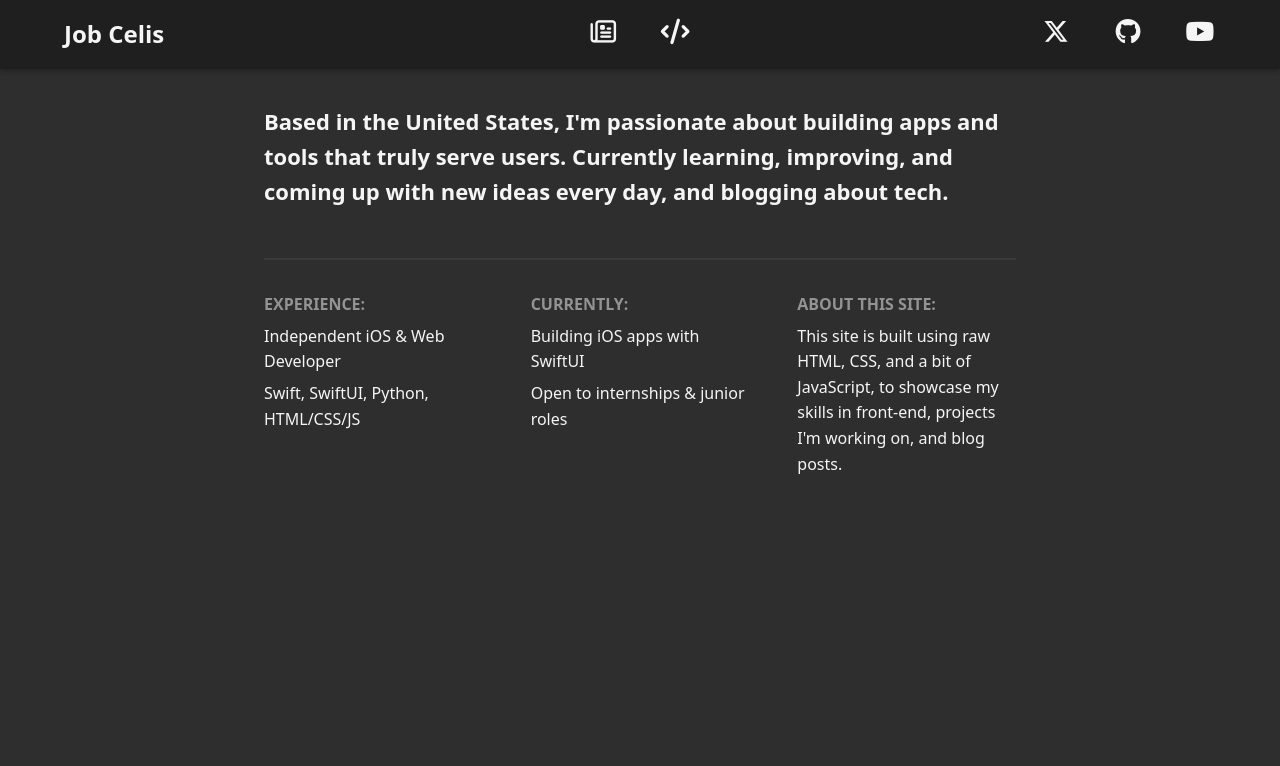
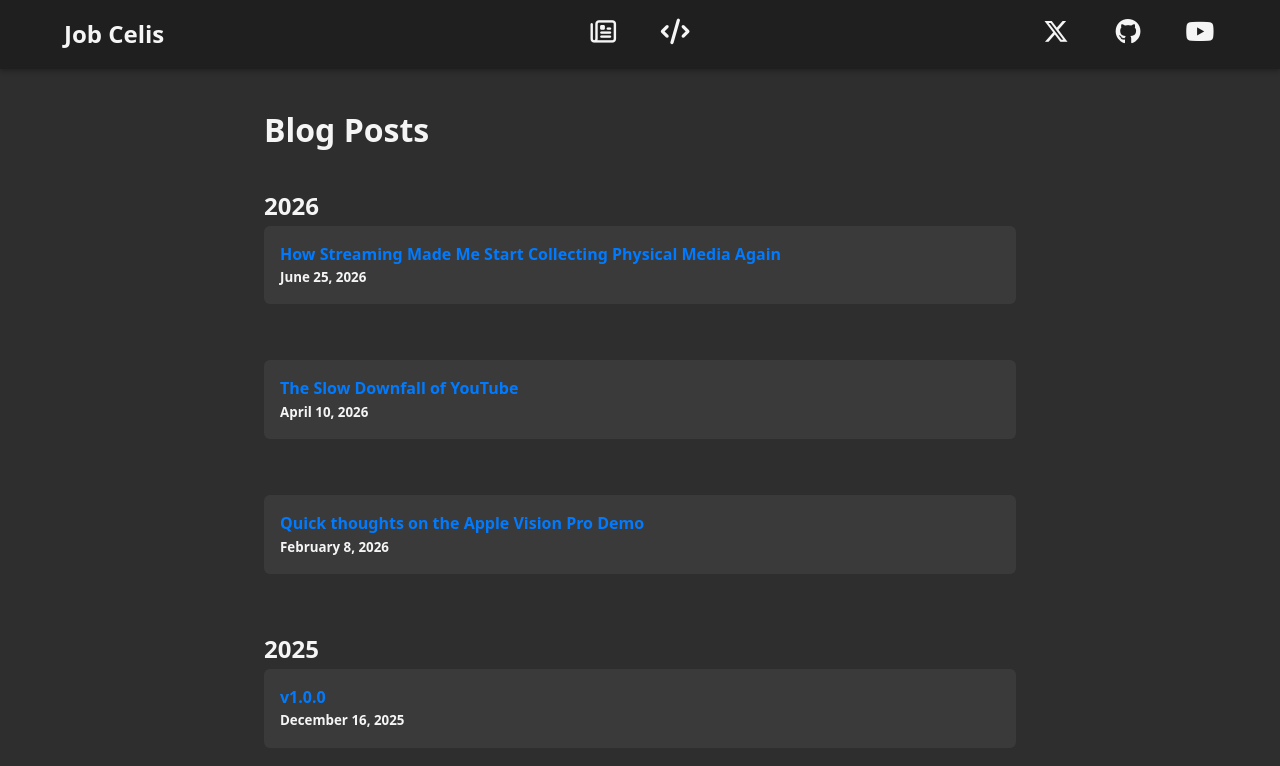
Before and after one commit to jobcelis/jobcelis.github.io, a Jekyll site: the page built from index.html, in a window 1280 px wide and 900 px high. Shown: the top 766 px of the window. Built offline with Jekyll 4.4.1, drawn with Linux system fonts in a browser that asks for light colours.

Commit message:
Replaced the old homepage intro with the blog post list and updated the nav links

```diff
--- a/_layouts/post.html
+++ b/_layouts/post.html
@@ -20,7 +20,7 @@
         </button>
 
         <div class="page-links">
-          <a href="/blog/" aria-label="Blog"><i class="fa-regular fa-newspaper header-icon"></i></a>
+          <a href="/index/" aria-label="Blog"><i class="fa-regular fa-newspaper header-icon"></i></a>
           <a href="/projects/" aria-label="Projects"><i class="fa-solid fa-code header-icon"></i></a>
         </div>
 
--- a/index.html
+++ b/index.html
@@ -1,92 +1,24 @@
-<!DOCTYPE html>
-<html lang="en">
-  <head>
-    <meta charset="UTF-8">
-    <meta name="viewport" content="width=device-width, initial-scale=1.0">
-    <meta name="theme-color" content="#1f1f1f">
-    <title>Job Celis</title>
-    <link rel="stylesheet" href="/main.css">
-    <link rel="icon" type="image/jpeg" href="/images/Website_Favicon.jpg">
-    <link rel="stylesheet" href="/fontawesome/css/all.min.css">
-  </head>
+---
+layout: blog
+title: Job Celis
+---
 
-  <body>
-    <header class="header">
-      <nav class="navbar">
-        <a href="/" class="logo">Job Celis</a>
-
-        <button class="burger" aria-label="Toggle menu" aria-expanded="false" aria-controls="mobile-menu">
-          <span class="burger-lines"></span>
-        </button>
-
-        <div class="page-links">
-          <a href="/blog/" aria-label="Blog"><i class="fa-regular fa-newspaper header-icon"></i></a>
-          <a href="/projects/" aria-label="Projects"><i class="fa-solid fa-code header-icon"></i></a>
-        </div>
-
-        <div class="social-links">
-          <a href="https://x.com/realjobcelis" target="_blank" rel="noopener" aria-label="X">
-            <i class="fa-brands fa-x-twitter header-icon"></i>
-          </a>
-          <a href="https://github.com/jobcelis" target="_blank" rel="noopener" aria-label="GitHub">
-            <i class="fa-brands fa-github header-icon"></i>
-          </a>
-          <a href="https://youtube.com" target="_blank" rel="noopener" aria-label="YouTube">
-            <i class="fa-brands fa-youtube header-icon"></i>
-          </a>
-        </div>
-
-        <div id="mobile-menu" class="mobile-menu" aria-hidden="true">
-          <a href="/blog/">Blog</a>
-          <a href="/projects/">Projects</a>
-
-          <div class="mobile-social">
-            <a href="https://x.com/realjobcelis" target="_blank" rel="noopener" aria-label="X">
-              <i class="fa-brands fa-x-twitter header-icon"></i>
-            </a>
-            <a href="https://github.com/jobcelis" target="_blank" rel="noopener" aria-label="GitHub">
-              <i class="fa-brands fa-github header-icon"></i>
-            </a>
-            <a href="https://youtube.com" target="_blank" rel="noopener" aria-label="YouTube">
-              <i class="fa-brands fa-youtube header-icon"></i>
-            </a>
-          </div>
-        </div>
-      </nav>
-    </header>
-
-    <main>
-      <section class="intro" style="text-align: left;">
-        <h1 style="font-size: 22px;">
-          Based in the United States, I'm passionate about building apps and tools that truly serve users. Currently learning, improving, and coming up with new ideas every day, and blogging about tech.
-        </h1>
-      </section>
-
-      <div class="info-grid" style="text-align: left;">
-        <div class="info-col" style="text-align: left;">
-          <p class="info-heading">Experience:</p>
-          <p>Independent iOS &amp; Web Developer</p>
-          <p>Swift, SwiftUI, Python, HTML/CSS/JS</p>
-        </div>
-
-        <div class="info-col" style="text-align: left;">
-          <p class="info-heading">Currently:</p>
-          <p>Building iOS apps with SwiftUI</p>
-          <p>Open to internships &amp; junior roles</p>
-        </div>
-
-        <div class="info-col" style="text-align: left;">
-          <p class="info-heading">About this site:</p>
-          <p>This site is built using raw HTML, CSS, and a bit of JavaScript, to showcase my skills in front-end, projects I'm working on, and blog posts.</p>
-        </div>
-      </div>
-    </main>
-
-    <footer>
-      <p>Designed by Job Celis • Made in the USA</p>
-      <p>&copy; <script>document.write(new Date().getFullYear());</script></p>
-    </footer>
-
-    <script src="/app.js"></script>
-  </body>
-</html>
+<main>
+<h1>Blog Posts</h1>
+<ul class="post-list">
+{% assign current_year = "" %}
+{% for post in site.posts %}
+{% assign post_year = post.date | date: "%Y" %}
+{% if post_year != current_year %}
+<h2>{{ post_year }}</h2>
+{% assign current_year = post_year %}
+{% endif %}
+<li>
+<a href="{{ post.url }}" class="post-link">
+<p style="color: #007bff;">{{ post.title }}</p>
+<p style="font-size: smaller;">{{ post.date | date: "%B %-d, %Y" }}</p>
+</a>
+</li>
+{% endfor %}
+</ul>
+</main>
--- a/projects.html
+++ b/projects.html
@@ -24,7 +24,7 @@ permalink: /projects/
         </button>
 
         <div class="page-links">
-          <a href="/blog/" aria-label="Blog"><i class="fa-regular fa-newspaper header-icon"></i></a>
+          <a href="/index/" aria-label="Blog"><i class="fa-regular fa-newspaper header-icon"></i></a>
           <a href="/projects/" aria-label="Projects"><i class="fa-solid fa-code header-icon"></i></a>
         </div>
 
```
Also changed, not shown: blog.html (deleted, +0 -25 lines).
